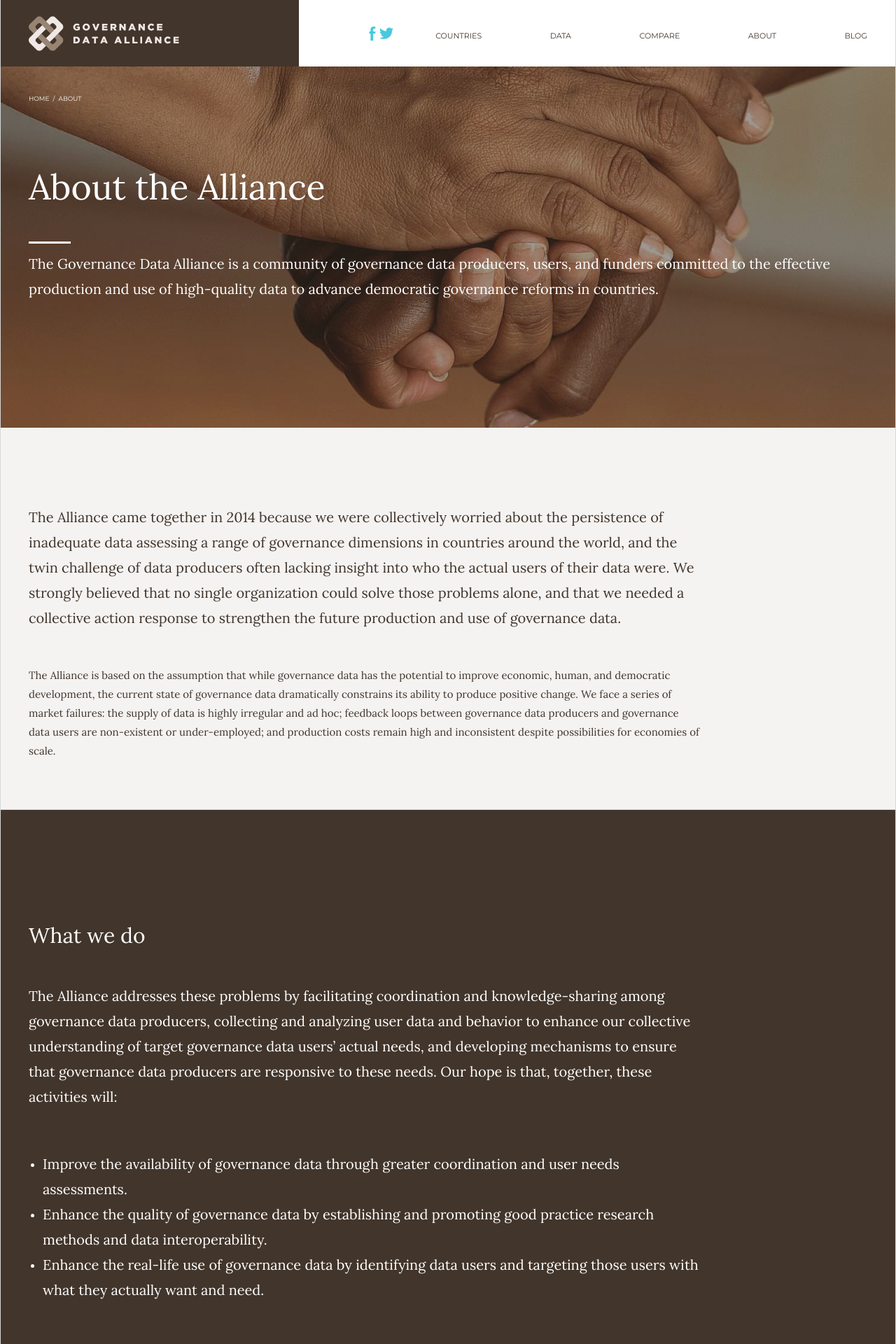
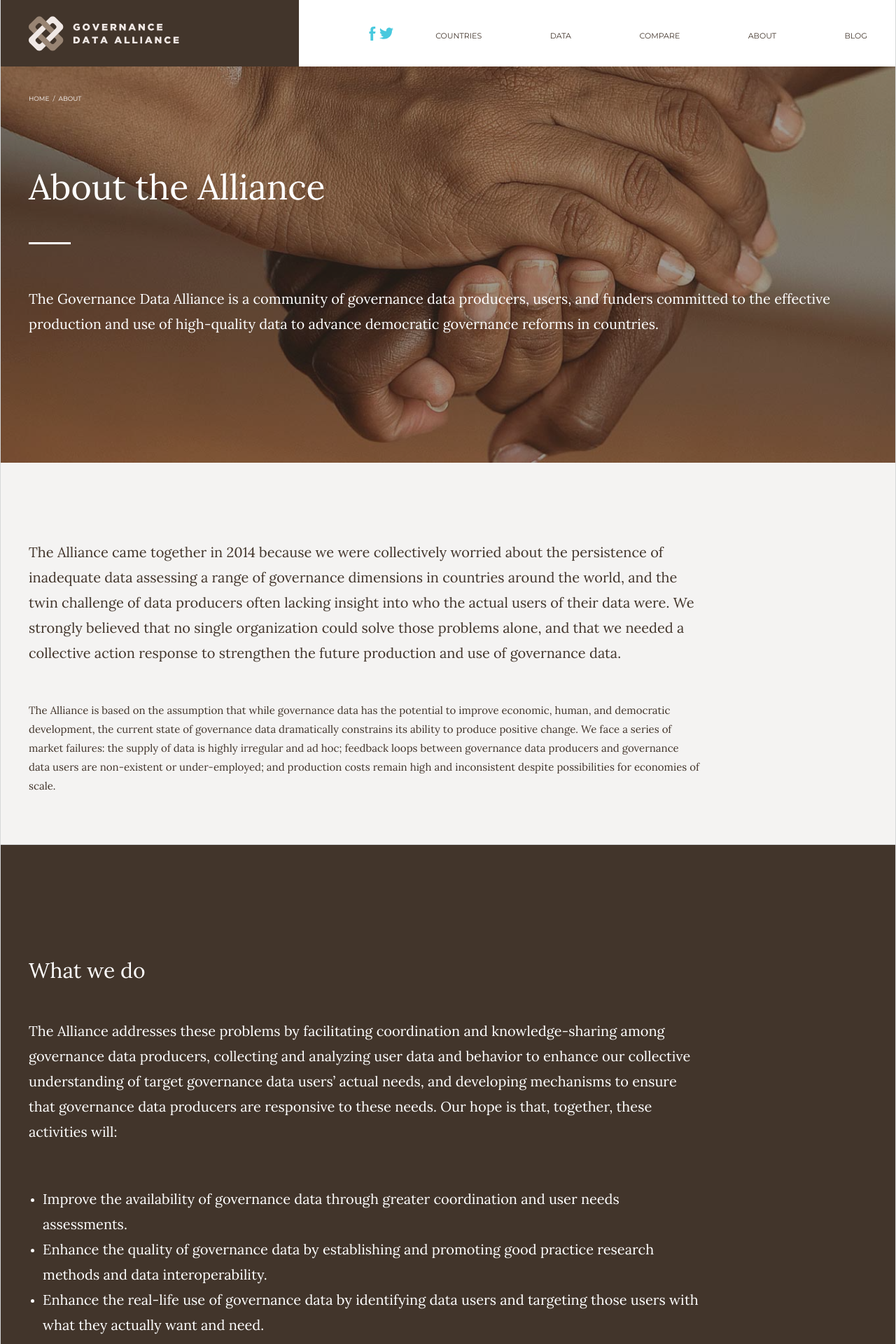
Before and after one commit to GovernanceDataAlliance/GDA-Dashboard, a Jekyll site: the page built from about.html, in a window 1280 px wide. Shown: the top 1920 px of the page at 70% size. Built offline with Jekyll 4.4.1, drawn with Linux system fonts in a browser that asks for light colours.

Commit message:
Fixed title alignment

```diff
--- a/_sass/components/_c-section-title.scss
+++ b/_sass/components/_c-section-title.scss
@@ -1,6 +1,6 @@
 .c-section-title {
   position: relative;
-  // padding-bottom: rem(50px);
+  padding-bottom: rem(50px);
   font-size: rem(50px);
   font-weight: 400;
   color: $font-color-1;
@@ -15,7 +15,7 @@
   &:after {
     content: "";
     position: absolute;
-    top: rem(110px);
+    bottom: 0;
     left: 0;
     width: rem(60px);
     height: rem(3px);
```
